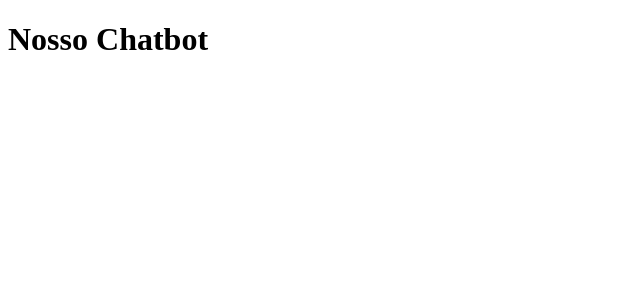
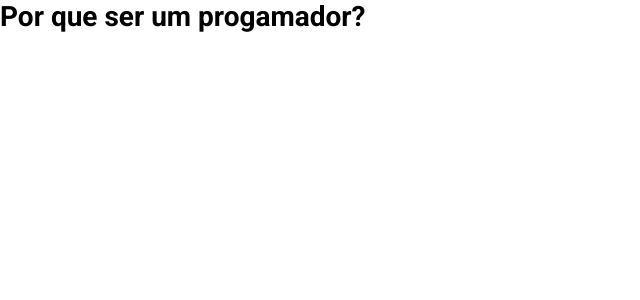
Before and after one commit to gmargutti/rsxp14, a React (Create React App) app: page / in a window 1280 px wide. Shown: the top 300 px of the page, without its empty margins (0-640 px from the left). Built offline with nearby package versions, Linux system fonts and the light colour scheme; the HTML template or start-up script is replaced by a standard one.

Commit message:
estilizacao global da aplicacao

```diff
--- a/src/App.js
+++ b/src/App.js
@@ -1,6 +1,13 @@
-import React from 'react';
+import React, { Fragment } from 'react';
 import Main from './pages/Main';
 
+import Global from './styles/global';
+
 export default function App() {
-  return <Main />;
+  return (
+    <Fragment>
+      <Global />
+      <Main />
+    </Fragment>
+  );
 }
--- a/src/components/chatbot/index.js
+++ b/src/components/chatbot/index.js
@@ -1,5 +1,5 @@
 import React from 'react';
 
 export default function Chatbot() {
-  return <h1>Nosso Chatbot</h1>;
+  return <div />;
 }
--- a/src/pages/Main/index.js
+++ b/src/pages/Main/index.js
@@ -1,6 +1,11 @@
-import React from 'react';
+import React, { Fragment } from 'react';
 import Chatbot from '../../components/chatbot';
 
 export default function Main() {
-  return <Chatbot />;
+  return (
+    <Fragment>
+      <h1>Por que ser um progamador?</h1>
+      <Chatbot />
+    </Fragment>
+  );
 }
--- /dev/null
+++ b/src/styles/global.js
@@ -0,0 +1,41 @@
+import { createGlobalStyle } from 'styled-components';
+
+export default createGlobalStyle`
+  @import url('https://fonts.googleapis.com/css?family=Roboto:400,500,700&display=swap');
+
+  * {
+    margin: 0;
+    padding: 0;
+    outline: 0;
+    box-sizing: 0;
+  }
+
+  *:focus {
+    outline: 0;
+  }
+
+  html, body, #root {
+    height: 100%;
+  }
+
+  body {
+    -webkit-font-smoothing: antialiased;
+  }
+
+  body, input, button {
+    font-size: 14px;
+    font-family: 'roboto', sans-serif;
+  }
+
+  a {
+    text-decoration: none;
+  }
+
+  ul {
+    list-style: none;
+  }
+
+  button {
+    cursor: pointer;
+  }
+`;
```
